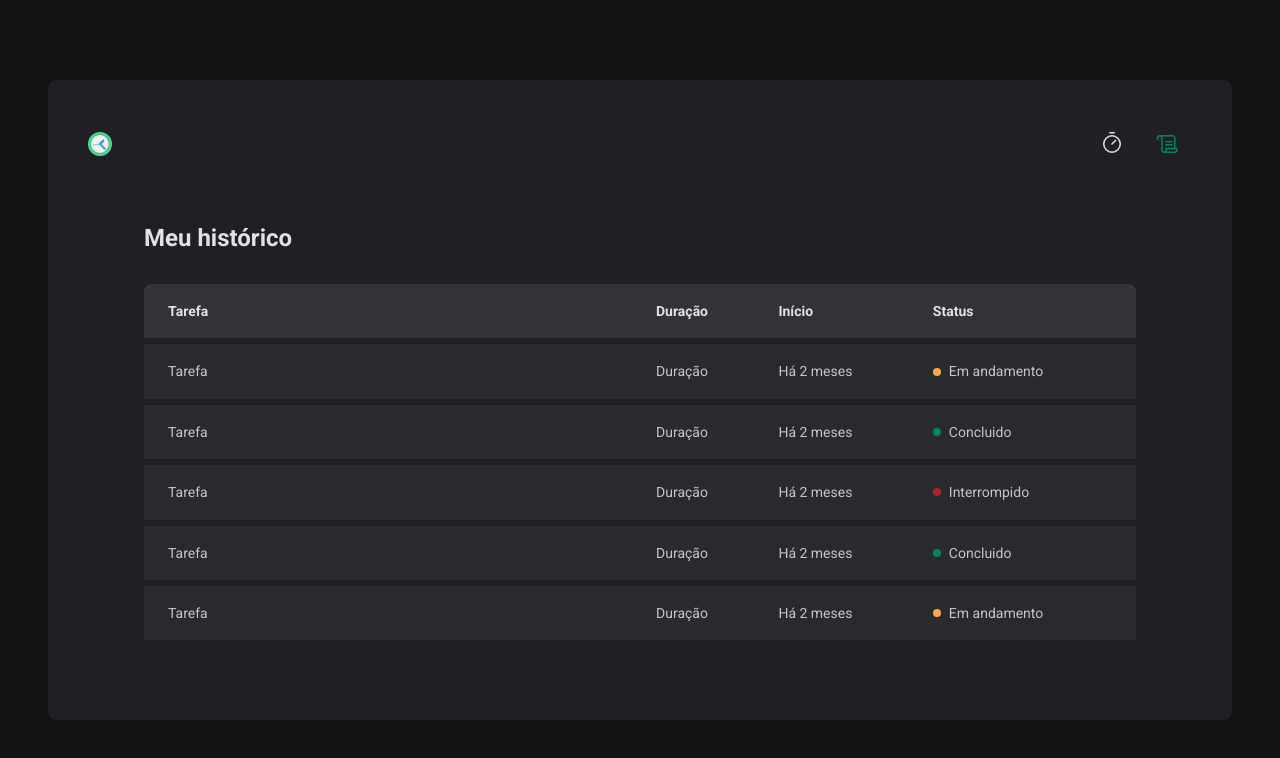
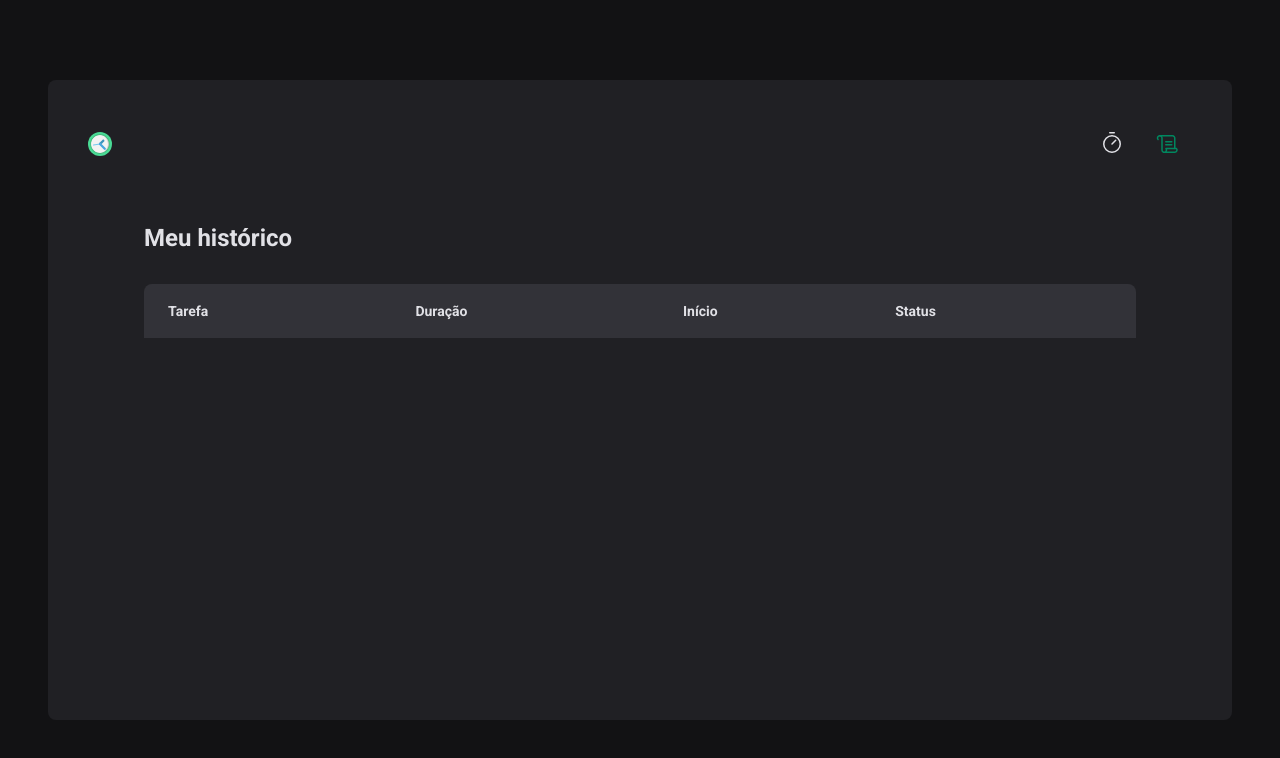
Before and after one commit to JunioBatista/Timer-Pomodoro, a React (Vite) app: page /history in a window 1280 px wide. Shown: the top 758 px of the page. Built offline with nearby package versions, Linux system fonts and the light colour scheme.

Commit message:
finish context

```diff
--- a/src/contexts/CycleContexts.tsx
+++ b/src/contexts/CycleContexts.tsx
@@ -18,6 +18,7 @@ interface CyclesContextType {
   activeCycle: Cycle | undefined
   activeCycleID: string | null
   amountSecondsPassed: number
+  cycles: Cycle[]
   markCurrentCycleAsFinished: () => void
   setSecondsPassed: (seconds: number) => void
   createNewCycle: (data: CreateCyclesData) => void
@@ -66,7 +67,6 @@ export function CyclesContextProvider({
     setCycles([...cycles, newCycle])
     setActiveCycleID(newCycle.id)
     setAmountSecondsPassed(0)
-    // reset()
   }
 
   function interruptCurrentCycle() {
@@ -88,6 +88,7 @@ export function CyclesContextProvider({
         activeCycle,
         activeCycleID,
         amountSecondsPassed,
+        cycles,
         markCurrentCycleAsFinished,
         setSecondsPassed,
         createNewCycle,
--- a/src/pages/History/index.tsx
+++ b/src/pages/History/index.tsx
@@ -1,6 +1,11 @@
+import { useContext } from 'react'
+import { CyclesContext } from '../../contexts/CycleContexts'
 import { HistoryContainer, HistoryList, Status } from './styles'
+import { formatDistanceToNow } from 'date-fns'
+import ptBR from 'date-fns/locale/pt-BR'
 
 export function History() {
+  const { cycles } = useContext(CyclesContext)
   return (
     <HistoryContainer>
       <h1>Meu histórico</h1>
@@ -15,46 +20,32 @@ export function History() {
             </tr>
           </thead>
           <tbody>
-            <tr>
-              <td> Tarefa </td>
-              <td> Duração </td>
-              <td> Há 2 meses </td>
-              <td>
-                <Status statusColor="yellow">Em andamento</Status>
-              </td>
-            </tr>
-            <tr>
-              <td> Tarefa </td>
-              <td> Duração </td>
-              <td> Há 2 meses </td>
-              <td>
-                <Status statusColor="green">Concluido</Status>
-              </td>
-            </tr>
-            <tr>
-              <td> Tarefa </td>
-              <td> Duração </td>
-              <td> Há 2 meses </td>
-              <td>
-                <Status statusColor="red">Interrompido</Status>
-              </td>
-            </tr>
-            <tr>
-              <td> Tarefa </td>
-              <td> Duração </td>
-              <td> Há 2 meses </td>
-              <td>
-                <Status statusColor="green">Concluido</Status>
-              </td>
-            </tr>
-            <tr>
-              <td> Tarefa </td>
-              <td> Duração </td>
-              <td> Há 2 meses </td>
-              <td>
-                <Status statusColor="yellow">Em andamento</Status>
-              </td>
-            </tr>
+            {cycles.map((cycle) => {
+              return (
+                <tr key={cycle.id}>
+                  <td>{cycle.task}</td>
+                  <td> {cycle.minutesAmount} minutos </td>
+                  <td>
+                    {formatDistanceToNow(cycle.start, {
+                      addSuffix: true,
+                      locale: ptBR,
+                    })}
+                  </td>
+                  <td>
+                    {cycle.finishedDate && (
+                      <Status statusColor="green"> Concluído </Status>
+                    )}
+
+                    {cycle.interruptedDate && (
+                      <Status statusColor="red"> Interrompido </Status>
+                    )}
+                    {!cycle.interruptedDate && !cycle.finishedDate && (
+                      <Status statusColor="yellow"> Em andamento </Status>
+                    )}
+                  </td>
+                </tr>
+              )
+            })}
           </tbody>
         </table>
       </HistoryList>
--- a/src/pages/Home/index.tsx
+++ b/src/pages/Home/index.tsx
@@ -34,12 +34,17 @@ export function Home() {
     },
   })
 
-  const { register, handleSubmit, watch /*,  reset */ } = newCycleForm
+  const { register, handleSubmit, watch, reset } = newCycleForm
+  const task = watch('task')
 
-  const task = watch('task')
+  function handleCreateNewCycle(data: newCycleFormData) {
+    createNewCycle(data)
+    reset()
+  }
+
   return (
     <HomeContainer>
-      <form onSubmit={handleSubmit(createNewCycle)}>
+      <form onSubmit={handleSubmit(handleCreateNewCycle)}>
         <NewCycleForm register={register} />
         <Countdown />
         {activeCycle ? (
```
